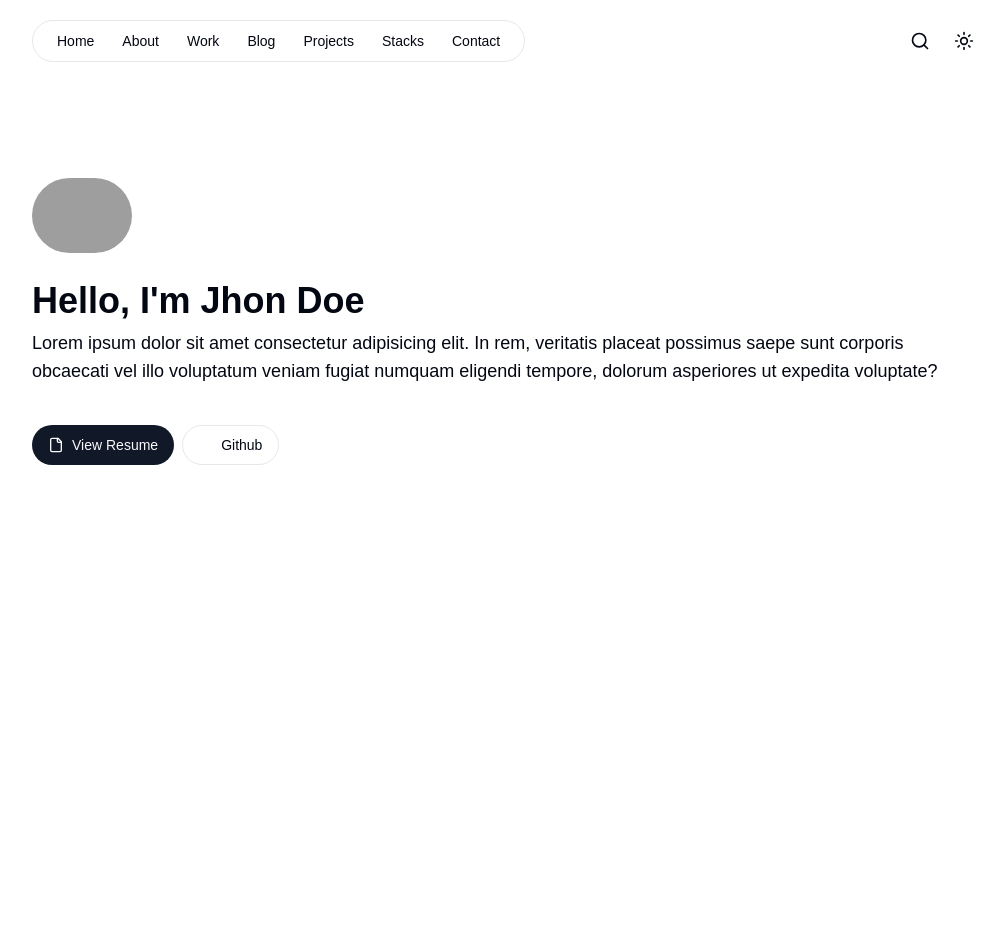
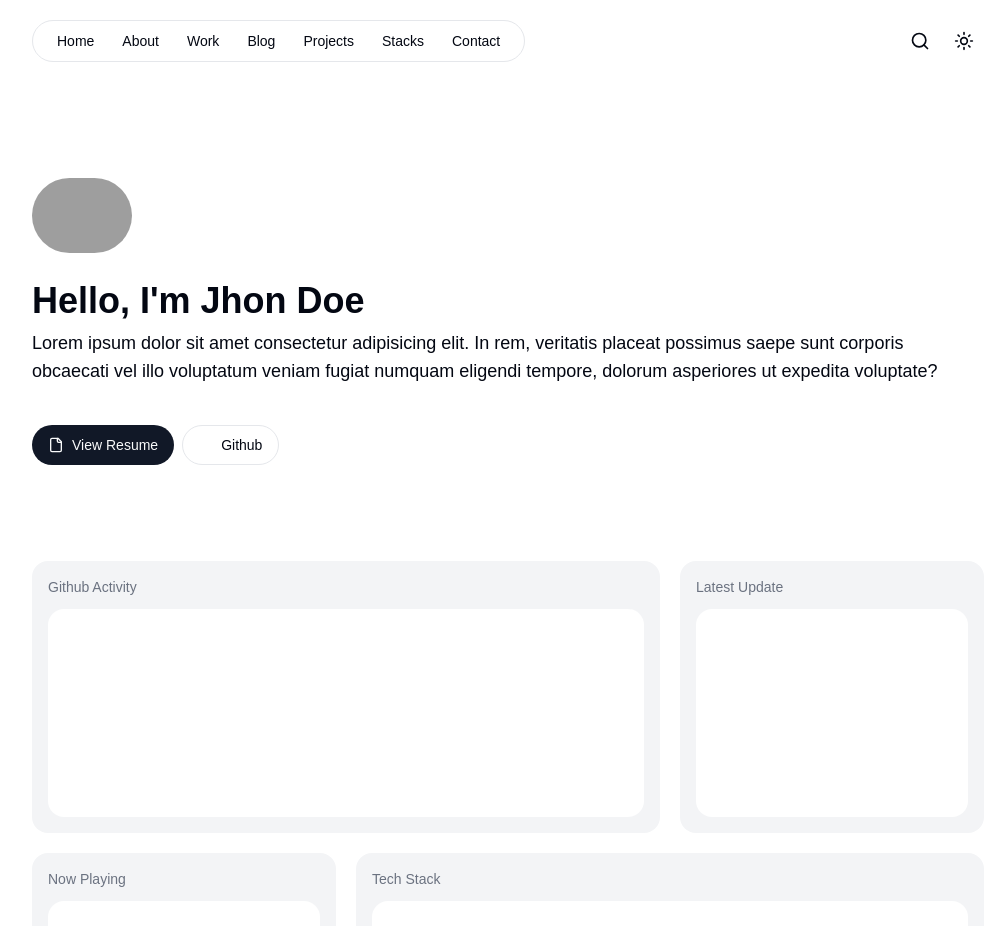
Before and after one commit to tonmoydeb404/lusia, a Next.js app: page / in a window 1280 px wide. Shown: the top 926 px of the page, without its empty margins (132-1133 px from the left). Before the commit the page ends 800 px from the top, so only its background shows below. Built offline with nearby package versions, Linux system fonts and the light colour scheme; grey boxes are pictures that could not be loaded; some icons are missing.

Commit message:
Add LabelSection component and integrate it into HomePage layout

```diff
--- a/src/app/page.tsx
+++ b/src/app/page.tsx
@@ -1,3 +1,4 @@
+import LabelSection from "@/components/sections/label-section";
 import { Button } from "@/components/ui/button";
 import { SiGithub } from "@icons-pack/react-simple-icons";
 import { LucideFile } from "lucide-react";
@@ -32,6 +33,21 @@ const HomePage = (props: Props) => {
           </Button>
         </div>
       </section>
+
+      <section className="container grid grid-cols-3 pb-24 gap-5">
+        <LabelSection label="Github Activity" className="col-span-2">
+          <></>
+        </LabelSection>
+        <LabelSection label="Latest Update">
+          <></>
+        </LabelSection>
+        <LabelSection label="Now Playing">
+          <></>
+        </LabelSection>
+        <LabelSection label="Tech Stack" className="col-span-2">
+          <></>
+        </LabelSection>
+      </section>
     </>
   );
 };
--- /dev/null
+++ b/src/components/sections/label-section.tsx
@@ -0,0 +1,22 @@
+import { cn } from "@/lib/utils";
+import React, { ReactNode } from "react";
+
+type Props = {
+  label: string;
+  children: ReactNode;
+} & React.JSX.IntrinsicElements["section"];
+
+const LabelSection = (props: Props) => {
+  const { children, label, ...others } = props;
+  return (
+    <section
+      {...others}
+      className={cn("p-4 bg-secondary rounded-2xl", others.className)}
+    >
+      <h2 className="mb-3 text-muted-foreground text-sm">{label}</h2>
+      <div className="bg-background min-h-52 rounded-2xl">{children}</div>
+    </section>
+  );
+};
+
+export default LabelSection;
```
